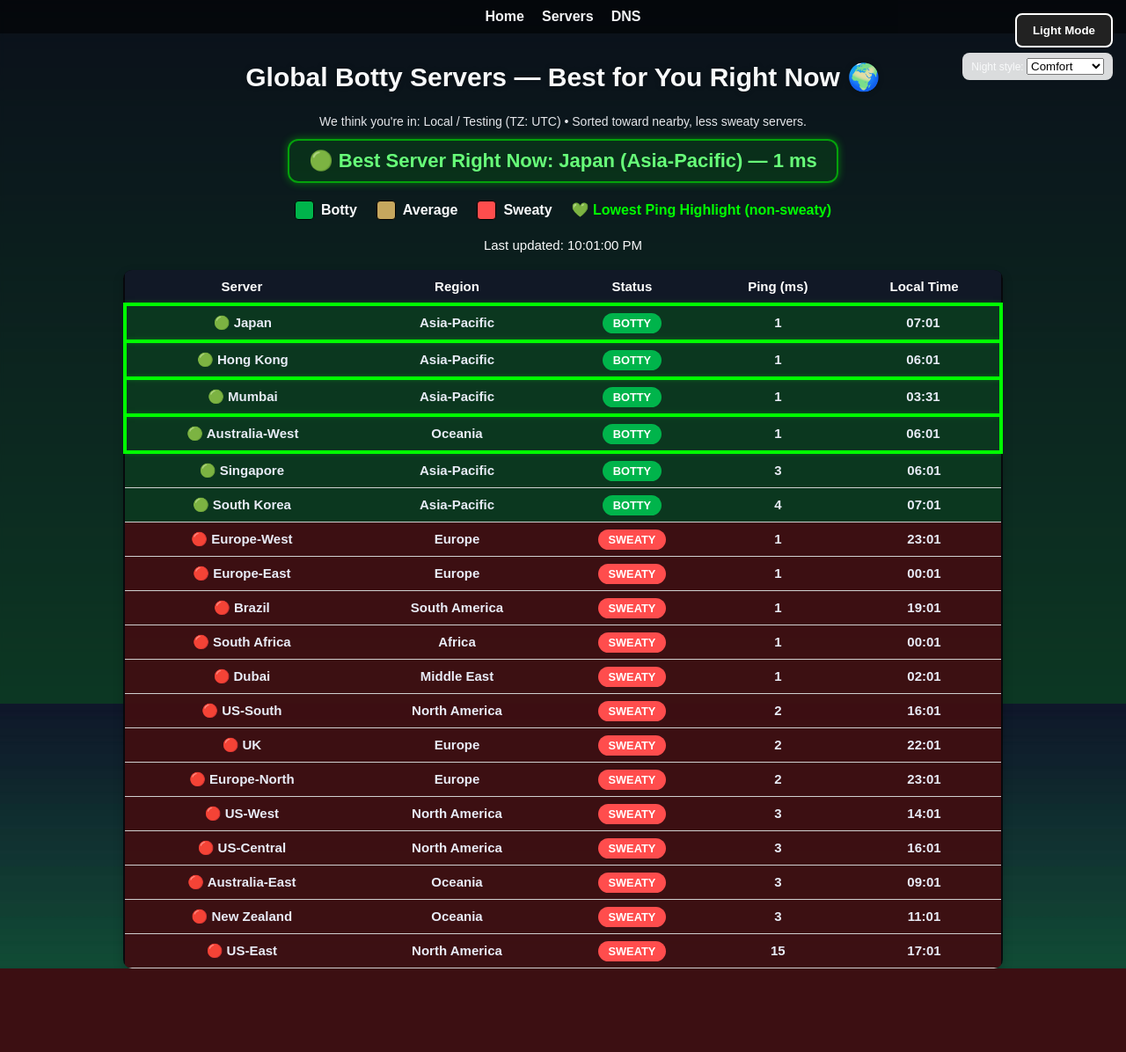
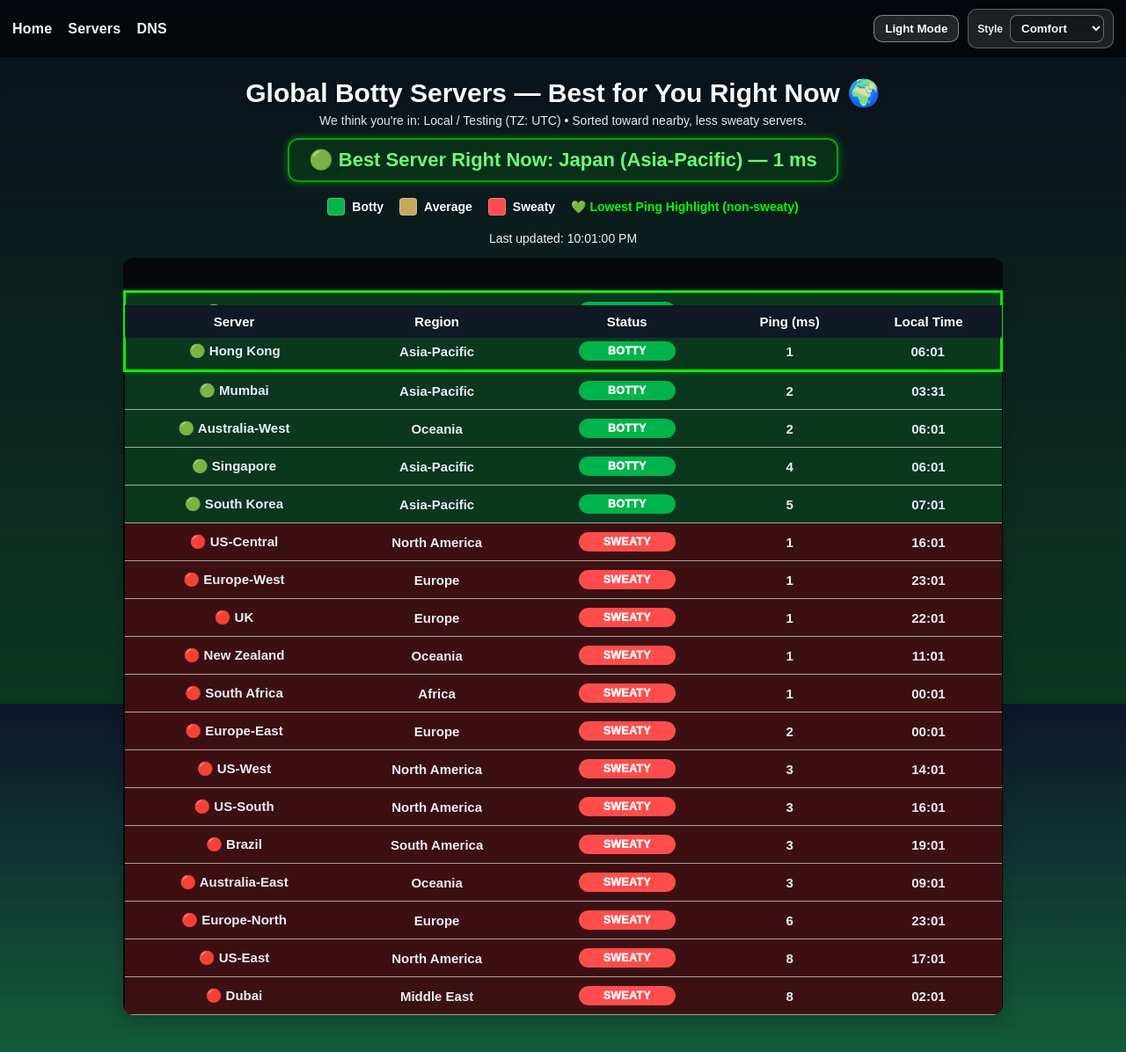
Before and after one commit to MVPC0/heat-rank, a Flask app: page /servers in a window 1280 px wide. Shown: the whole page at 88% size. Before the commit the page ends 1101 px from the top, so only its background shows below. Run offline with Flask 3, Linux system fonts and the light colour scheme.

Commit message:
Update index.html

```diff
--- a/templates/index.html
+++ b/templates/index.html
@@ -6,189 +6,320 @@
 <meta name="viewport" content="width=device-width, initial-scale=1.0">
 
 <style>
-    body {
-        margin: 0;
-        padding: 0;
-        font-family: Arial, sans-serif;
-        background-image: url("/static/background.jpg");
-        background-size: cover;
-        background-repeat: no-repeat;
-        background-attachment: fixed;
-        background-position: center;
-        position: relative;
-        transition: background-color 0.5s ease, color 0.5s ease;
-        color: #000000;
-    }
-    body::before {
-        content: "";
-        position: fixed;
-        top: 0; left: 0;
-        width: 100%; height: 100%;
-        background: rgba(255,255,255,0.40);
-        z-index: -1;
-        transition: background 0.5s ease;
+  :root{
+    --text-light: #0b1220;
+    --text-dark:  #f9fafb;
+
+    --nav-bg: rgba(0,0,0,0.55);
+    --card-bg: rgba(255,255,255,0.88);
+    --card-bg-night: rgba(8,8,12,0.95);
   }
 
-    body.night {
-        color: #f9fafb;
-    }
-    body.night::before { background: rgba(10,14,22,0.72); backdrop-filter: blur(2px); }
-    body.night.night-progamer::before { background: rgba(4,6,12,0.82); backdrop-filter: blur(1px); }
-    body.night.night-oled::before { background: rgba(0,0,0,0.92); backdrop-filter: none; }
-
-    #topNav {
-        display: flex;
-        justify-content: center;
-        gap: 20px;
-        padding: 10px 0;
-        background: rgba(0,0,0,0.55);
-        color: #f3f4f6;
-        font-weight: 600;
-        flex-wrap: wrap;
-        position: fixed;
-        top: 0; left: 0; right: 0;
-        z-index: 50;
-    }
-    #topNav a {
-        color: #f3f4f6;
-        text-decoration: none;
-    }
-    #topNav a:hover {
-        text-decoration: underline;
+  body{
+    margin:0;
+    padding:0;
+    font-family: Arial, sans-serif;
+    background-image:url("/static/background.jpg");
+    background-size:cover;
+    background-repeat:no-repeat;
+    background-attachment:fixed;
+    background-position:center;
+    position:relative;
+    transition: background-color .5s ease, color .5s ease;
+    color: var(--text-light);
   }
 
-    h2 {
-        text-align: center;
-        margin-top: 70px;
+  body::before{
+    content:"";
+    position:fixed;
+    top:0; left:0;
+    width:100%; height:100%;
+    background: rgba(255,255,255,0.40);
+    z-index:-1;
+    transition: background .5s ease;
+  }
+
+  /* Night overlays */
+  body.night{ color: var(--text-dark); }
+  body.night::before{ background: rgba(10,14,22,0.72); backdrop-filter: blur(2px); }
+  body.night.night-progamer::before{ background: rgba(4,6,12,0.82); backdrop-filter: blur(1px); }
+  body.night.night-oled::before{ background: rgba(0,0,0,0.92); backdrop-filter: none; }
+
+  /* =========================
+     NAVBAR (includes theme)
+     ========================= */
+  #topNav{
+    display:flex;
+    align-items:center;
+    justify-content:space-between;
+    gap: 12px;
+    padding: 10px 14px;
+    background: var(--nav-bg);
+    color:#f3f4f6;
+    font-weight:700;
+    position:fixed;
+    top:0; left:0; right:0;
+    z-index: 50;
+    backdrop-filter: blur(6px);
+  }
+
+  .nav-left{
+    display:flex;
+    align-items:center;
+    gap: 18px;
+    flex-wrap:wrap;
+  }
+
+  #topNav a{
+    color:#f3f4f6;
+    text-decoration:none;
+    font-weight:800;
+    letter-spacing: .2px;
+  }
+  #topNav a:hover{ text-decoration:underline; }
+
+  .nav-right{
+    display:flex;
+    align-items:center;
+    gap:10px;
+    flex-wrap:wrap;
+    justify-content:flex-end;
+  }
+
+  /* Theme controls in navbar */
+  #nightToggle{
+    background: rgba(255,255,255,0.12);
+    color:#fff;
+    padding: 8px 12px;
+    border-radius: 10px;
+    border: 1px solid rgba(255,255,255,0.45);
+    cursor:pointer;
+    font-weight:900;
+    line-height:1;
+    white-space:nowrap;
+  }
+  #nightToggle:hover{ background: rgba(255,255,255,0.18); }
+
+  .nightStyleWrap{
+    display:flex;
+    align-items:center;
+    gap:8px;
+    padding: 6px 10px;
+    border-radius: 10px;
+    border: 1px solid rgba(255,255,255,0.28);
+    background: rgba(255,255,255,0.10);
+    color:#f3f4f6;
+    font-size:12px;
+    font-weight:800;
+    white-space:nowrap;
+  }
+  .nightStyleWrap label{ opacity:.95; }
+
+  #nightStyle{
+    border-radius: 8px;
+    padding: 6px 8px;
+    border: 1px solid rgba(255,255,255,0.35);
+    background: rgba(0,0,0,0.25);
+    color:#f9fafb;
+    font-weight:900;
+    outline:none;
+    cursor:pointer;
+  }
+
+  /* Light mode select readability */
+  body:not(.night) #nightStyle{
+    background: rgba(255,255,255,0.18);
+    color:#ffffff;
+  }
+
+  /* =========================
+     PAGE LAYOUT
+     ========================= */
+  .page{
+    padding-top: 74px; /* space for fixed navbar */
+    padding-bottom: 24px;
+  }
+
+  h2{
+    text-align:center;
+    margin: 14px 10px 6px;
     font-size: 30px;
     font-weight: 900;
-        text-shadow: 0 0 6px rgba(0,0,0,0.3);
-        padding: 0 10px;
+    text-shadow: 0 0 6px rgba(0,0,0,0.30);
   }
 
-    #playerHint {
-        text-align: center;
+  #playerHint{
+    text-align:center;
     font-size: 14px;
-        margin-top: 4px;
-        color: #111827;
+    margin: 4px 12px 0;
+    color:#111827;
   }
-    body.night #playerHint {
-        color: #e5e7eb;
-    }
+  body.night #playerHint{ color:#e5e7eb; }
 
   /* Auto-Recommend Banner */
-    #bestBanner {
+  #bestBanner{
     width: fit-content;
     max-width: 95%;
-        margin: 12px auto 20px;
+    margin: 12px auto 18px;
     font-size: 22px;
     font-weight: 900;
     padding: 10px 22px;
     border-radius: 12px;
-        background: rgba(0, 85, 0, 0.18);
+    background: rgba(0,85,0,0.18);
     color: #009e33;
     border: 2px solid rgba(0,255,0,0.55);
     box-shadow: 0 0 10px rgba(0,255,0,0.40);
-        text-align: center;
-        display: none;
+    text-align:center;
+    display:none;
     transition: background-color .4s, box-shadow .4s, color .4s;
   }
-    body.night #bestBanner { background: rgba(0,255,0,0.10); color: #67ff79; }
-    body.night.night-oled #bestBanner { background: rgba(0,255,0,0.06); color: #4dff60; }
+  body.night #bestBanner{ background: rgba(0,255,0,0.10); color:#67ff79; }
+  body.night.night-oled #bestBanner{ background: rgba(0,255,0,0.06); color:#4dff60; }
 
-    .winner-animate { animation: winnerPulse .9s ease-out; }
-    @keyframes winnerPulse {
+  .winner-animate{ animation: winnerPulse .9s ease-out; }
+  @keyframes winnerPulse{
     0%{transform:scale(1);box-shadow:0 0 9px rgba(0,255,0,.4)}
     50%{transform:scale(1.055);box-shadow:0 0 24px rgba(0,255,0,.9)}
     100%{transform:scale(1);box-shadow:0 0 9px rgba(0,255,0,.4)}
   }
 
-    #nightToggle {
-        position: fixed; top: 15px; right: 15px;
-        background: #222; color: #fff;
-        padding: 10px 18px; border-radius: 8px;
-        border: 2px solid #fff; cursor: pointer;
-        font-weight: bold; z-index: 99;
+  .legend{
+    width: min(980px, 92%);
+    margin: 10px auto 18px;
+    display:flex;
+    justify-content:center;
+    flex-wrap:wrap;
+    gap: 10px 18px;
+    padding: 0 8px;
   }
-    #nightStyleWrapper {
-        position: fixed; top: 60px; right: 15px;
-        padding: 6px 10px; border-radius: 8px;
-        background: rgba(255,255,255,0.85);
-        z-index: 98; font-size: 12px;
+  .legend-item{
+    font-weight:900;
+    display:flex;
+    gap:8px;
+    align-items:center;
+    font-size: 14px;
+  }
+  .legend-color{
+    width: 18px; height: 18px;
+    border-radius: 4px;
+    border: 1px solid rgba(0,0,0,0.35);
+  }
+  body.night .legend-color{ border-color: rgba(255,255,255,0.25); }
+
+  .legend-sweaty{ background:#ff4d4d; }
+  .legend-botty{ background:#00b44b; }
+  .legend-average{ background:#c6a75e; }
+
+  #lastUpdated{
+    text-align:center;
+    margin: 8px 0 14px;
+    font-size: 14px;
+    opacity:.95;
   }
 
-    .legend {
-        width: 90%; margin: 10px auto 20px;
-        display: flex; justify-content: center;
-        flex-wrap: wrap; gap: 12px 22px;
-        padding: 0 10px;
+  table{
+    width: min(1000px, 94%);
+    margin: 0 auto 18px;
+    border-collapse: collapse;
+    background: var(--card-bg);
+    border-radius: 12px;
+    overflow:hidden;
+    box-shadow: 0 6px 18px rgba(0,0,0,0.22);
+    color: var(--text-light);
   }
-    .legend-item { font-weight: bold; display: flex; gap: 8px; align-items: center; }
-    .legend-color { width: 20px; height: 20px; border-radius: 4px; border: 1px solid #000; }
-    .legend-sweaty { background: #ff4d4d; }
-    .legend-botty { background: #00b44b; }
-    .legend-average { background: #c6a75e; }
 
-    table {
-        width: 93%; max-width: 1000px; margin: auto;
-        border-collapse: collapse;
-        background: rgba(255,255,255,0.88);
-        border-radius: 10px; overflow: hidden;
-        box-shadow: 0 4px 12px rgba(0,0,0,0.2);
-        color: #000000;
+  body.night table{
+    background: var(--card-bg-night);
+    color: #e8ecf7;
   }
-    th, td {
-        text-align: center;
-        padding: 10px;
-        border-bottom: 1px solid #d0d0d0;
-        font-size: 15px; font-weight: 600;
+
+  th, td{
+    text-align:center;
+    padding: 10px 10px;
+    border-bottom: 1px solid rgba(208,208,208,0.75);
+    font-size: 15px;
+    font-weight: 700;
   }
-    th { background: #506687; color: #fff; }
 
-    .status-badge {
-        padding: 4px 12px; border-radius: 18px;
-        font-size: 0.8rem; font-weight: 900;
+  th{
+    background:#506687;
+    color:#fff;
+    position:sticky;
+    top: 54px; /* below navbar */
+    z-index: 1;
   }
-    .status-badge-botty   { background: #00b44b; color: #fff; }
-    .status-badge-sweaty  { background: #ff4d4d; color: #fff; }
-    .status-badge-average { background: #c6a75e; color: #221a08; }
+  body.night th{ background:#111826 !important; }
+
+  .status-badge{
+    padding: 4px 12px;
+    border-radius: 999px;
+    font-size: 0.78rem;
+    font-weight: 1000;
+    letter-spacing: .3px;
+    display:inline-block;
+    min-width: 86px;
+  }
+  .status-badge-botty{ background:#00b44b; color:#fff; }
+  .status-badge-sweaty{ background:#ff4d4d; color:#fff; }
+  .status-badge-average{ background:#c6a75e; color:#221a08; }
 
   /* Heat-map row coloring */
-    tr.status-botty    { background-color: rgba(0,255,0,0.06); }
-    tr.status-average  { background-color: rgba(255,215,0,0.05); }
-    tr.status-sweaty   { background-color: rgba(255,0,0,0.04); }
+  tr.status-botty{ background-color: rgba(0,255,0,0.06); }
+  tr.status-average{ background-color: rgba(255,215,0,0.05); }
+  tr.status-sweaty{ background-color: rgba(255,0,0,0.04); }
 
-    body.night table { background: rgba(8,8,12,0.95); color: #e8ecf7; }
-    body.night th { background: #111826 !important; }
-    body.night tr.status-botty   { background-color: rgba(22,163,74,0.30); }
-    body.night tr.status-average { background-color: rgba(234,179,8,0.25); }
-    body.night tr.status-sweaty  { background-color: rgba(220,38,38,0.25); }
+  body.night tr.status-botty{ background-color: rgba(22,163,74,0.30); }
+  body.night tr.status-average{ background-color: rgba(234,179,8,0.25); }
+  body.night tr.status-sweaty{ background-color: rgba(220,38,38,0.25); }
 
-    .winner {
-        border: 4px solid #00ff00 !important;
-        box-shadow:0 0 14px rgba(0,255,0,0.75);
+  .winner{
+    border: 3px solid rgba(0,255,0,0.95) !important;
+    box-shadow: 0 0 14px rgba(0,255,0,0.65);
     animation: pulse 2.2s infinite;
   }
-    @keyframes pulse {
+  @keyframes pulse{
     0%{box-shadow:0 0 6px rgba(0,255,0,0.55)}
     50%{box-shadow:0 0 18px rgba(0,255,0,1)}
     100%{box-shadow:0 0 6px rgba(0,255,0,0.55)}
   }
 
-    #lastUpdated {
-        text-align:center;
-        margin: 10px 0 20px;
-        font-size: 15px;
+  /* =========================
+     MOBILE (clean + breathable)
+     ========================= */
+  @media (max-width: 640px){
+    #topNav{
+      padding: 10px 10px;
+      gap: 10px;
+    }
+    .nav-left{ gap: 12px; }
+    .nav-right{
+      width: 100%;
+      justify-content: center;
+      gap: 10px;
     }
 
-    /* Mobile tweaks */
-    @media (max-width: 600px) {
-        th, td { font-size: 13px; padding: 6px; }
-        #nightToggle, #nightStyleWrapper {
-            right: 8px;
+    .page{ padding-top: 110px; } /* nav wraps into 2 rows */
+    h2{ font-size: 22px; margin-top: 6px; }
+
+    #playerHint{ font-size: 13px; padding: 0 10px; line-height: 1.4; }
+
+    #bestBanner{
+      font-size: 16px;
+      padding: 9px 12px;
+      margin: 10px auto 14px;
     }
-        h2 { font-size: 22px; margin-top: 70px; }
-        #bestBanner { font-size: 18px; padding: 8px 14px; }
+
+    .legend{
+      width: 94%;
+      gap: 8px 12px;
+      margin: 8px auto 14px;
+    }
+    .legend-item{ font-size: 13px; }
+
+    table{ width: 96%; border-radius: 10px; }
+    th, td{ font-size: 13px; padding: 8px 6px; }
+    th{ top: 96px; } /* below wrapped navbar */
+    .status-badge{ min-width: 78px; padding: 4px 10px; }
   }
 </style>
 </head>
@@ -196,21 +327,27 @@
 <body>
 
 <div id="topNav">
+  <div class="nav-left">
     <a href="/">Home</a>
     <a href="/servers">Servers</a>
     <a href="/dns">DNS</a>
   </div>
 
-<button id="nightToggle">Night Mode</button>
-<div id="nightStyleWrapper">
-    <label>Night style:</label>
+  <div class="nav-right">
+    <button id="nightToggle" type="button">Night Mode</button>
+
+    <div class="nightStyleWrap" aria-label="Night style selector">
+      <label for="nightStyle">Style</label>
       <select id="nightStyle">
         <option value="comfort">Comfort</option>
         <option value="progamer">Pro Gamer</option>
         <option value="oled">OLED</option>
       </select>
     </div>
+  </div>
+</div>
 
+<div class="page">
   <h2>Global Botty Servers — Best for You Right Now 🌍</h2>
   <div id="playerHint"></div>
   <div id="bestBanner"></div>
@@ -233,6 +370,7 @@
       <th>Local Time</th>
     </tr>
   </table>
+</div>
 
 <script>
 const nightBtn = document.getElementById("nightToggle");
@@ -251,27 +389,24 @@ let playerIP = null;
 
   const prefersDark = window.matchMedia &&
     window.matchMedia("(prefers-color-scheme: dark)").matches;
+
   const hour = new Date().getHours();
   const isNightByTime = (hour >= 20 || hour < 6);
 
-    if (savedTheme === "night" ||
-        (!savedTheme && prefersDark) ||
-        (!savedTheme && isNightByTime)) {
+  if (savedTheme === "night" || (!savedTheme && (prefersDark || isNightByTime))) {
     document.body.classList.add("night");
     document.body.classList.add("night-" + savedStyle);
   }
+
   nightStyle.value = savedStyle;
-
-    nightBtn.textContent = document.body.classList.contains("night")
-        ? "Light Mode"
-        : "Night Mode";
+  nightBtn.textContent = document.body.classList.contains("night") ? "Light Mode" : "Night Mode";
 })();
 
-nightBtn.addEventListener("click",()=>{
+nightBtn.addEventListener("click", () => {
   const state = document.body.classList.toggle("night");
   localStorage.setItem("theme", state ? "night" : "day");
 
-    STYLES.forEach(s=>document.body.classList.remove("night-"+s));
+  STYLES.forEach(s => document.body.classList.remove("night-"+s));
   if (state) {
     const savedStyle = localStorage.getItem("nightStyle") || "comfort";
     document.body.classList.add("night-" + savedStyle);
@@ -280,10 +415,11 @@ nightBtn.addEventListener("click",()=>{
   nightBtn.textContent = state ? "Light Mode" : "Night Mode";
 });
 
-nightStyle.addEventListener("change",()=>{
-    STYLES.forEach(s=>document.body.classList.remove("night-"+s));
-    if(document.body.classList.contains("night"))
+nightStyle.addEventListener("change", () => {
+  STYLES.forEach(s => document.body.classList.remove("night-"+s));
+  if (document.body.classList.contains("night")) {
     document.body.classList.add("night-"+nightStyle.value);
+  }
   localStorage.setItem("nightStyle", nightStyle.value);
 });
 
@@ -321,7 +457,6 @@ function sortServers(servers) {
 
     const ra = rank[sa] ?? 99;
     const rb = rank[sb] ?? 99;
-
     if (ra !== rb) return ra - rb;
 
     if (playerRegion) {
@@ -330,7 +465,7 @@ function sortServers(servers) {
       if (regionScoreA !== regionScoreB) return regionScoreA - regionScoreB;
     }
 
-        return a.ping - b.ping;
+    return (a.ping ?? 9999) - (b.ping ?? 9999);
   });
 }
 
@@ -357,7 +492,7 @@ async function fetchServerData() {
     let servers = await res.json();
     const table = document.getElementById("serverTable");
 
-        servers = sortServers(servers);
+    servers = sortServers(Array.isArray(servers) ? servers : []);
 
     table.innerHTML = `
       <tr>
@@ -370,8 +505,7 @@ async function fetchServerData() {
     `;
 
     if (!servers.length) {
-            document.getElementById("lastUpdated").textContent =
-                "No server data available.";
+      document.getElementById("lastUpdated").textContent = "No server data available.";
       return;
     }
 
@@ -385,17 +519,13 @@ async function fetchServerData() {
       const statusLower = (s.status || "").toLowerCase();
       const isSweaty = statusLower === "sweaty";
 
-            // Heat-map class
       row.classList.add(
-                statusLower === "botty"   ? "status-botty" :
-                statusLower === "sweaty"  ? "status-sweaty" :
+        statusLower === "botty" ? "status-botty" :
+        statusLower === "sweaty" ? "status-sweaty" :
         "status-average"
       );
 
-            // Winner highlight only if not sweaty and has best ping
-            if (s.ping === bestPing && !isSweaty) {
-                row.classList.add("winner");
-            }
+      if (s.ping === bestPing && !isSweaty) row.classList.add("winner");
 
       let emoji = "🟡";
       if (statusLower === "botty") emoji = "🟢";
@@ -405,10 +535,11 @@ async function fetchServerData() {
       row.insertCell(1).textContent = s.region || "-";
 
       const badge = document.createElement("span");
-            badge.className = "status-badge " +
-                (statusLower === "botty" ? "status-badge-botty" :
+      badge.className = "status-badge " + (
+        statusLower === "botty" ? "status-badge-botty" :
         statusLower === "sweaty" ? "status-badge-sweaty" :
-                                            "status-badge-average");
+        "status-badge-average"
+      );
       badge.textContent = (s.status || "").toUpperCase();
       row.insertCell(2).appendChild(badge);
 
@@ -418,6 +549,7 @@ async function fetchServerData() {
 
     document.getElementById("lastUpdated").textContent =
       "Last updated: " + new Date().toLocaleTimeString();
+
   } catch (e) {
     console.error(e);
   }
```
Lines whose indentation alone changed are shown as unchanged.
